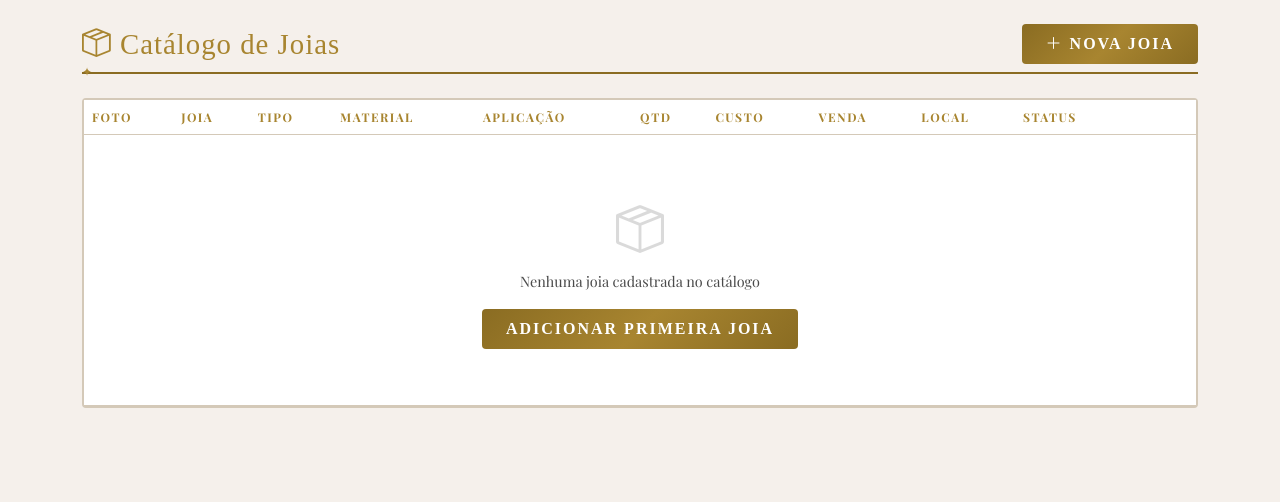
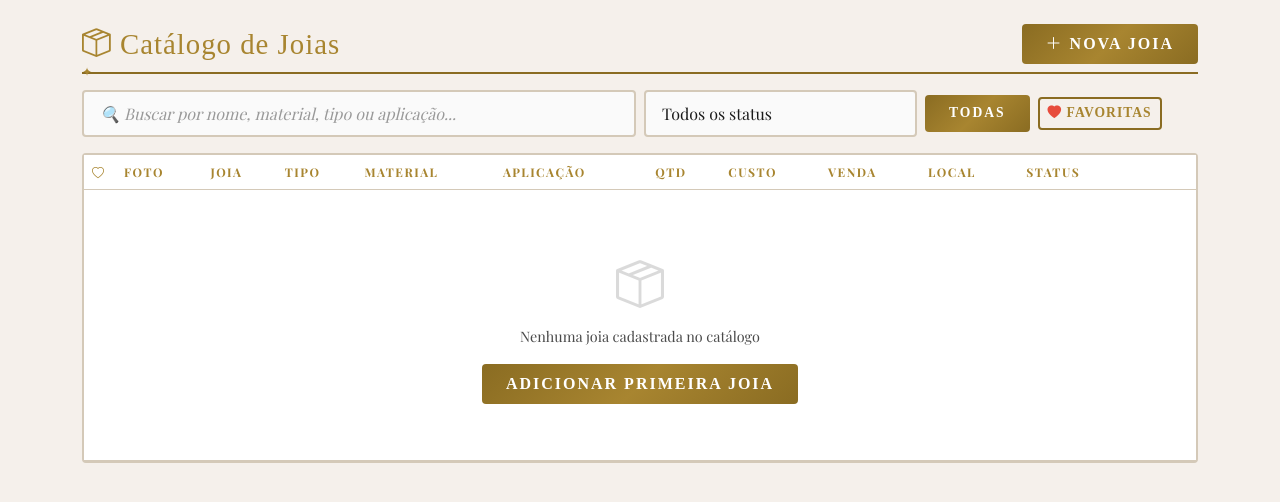
Before and after one commit to triyngtobedev/pirataria-os, a Flask app: template app/templates/estoque.html in a window 1280 px wide. Shown: the top 502 px of the page. Run offline with Flask 3, Linux system fonts and the light colour scheme; the template is opened without the code that fills it, so the values that code supplies are empty; some web fonts are replaced.

Commit message:
Busca instantânea + favoritos no catálogo

```diff
--- a/app/__init__.py
+++ b/app/__init__.py
@@ -48,5 +48,10 @@ def create_app(config_name=None):
             db.session.commit()
         except Exception:
             db.session.rollback()
+        try:
+            db.session.execute(sa_text('ALTER TABLE produtos ADD COLUMN favorito BOOLEAN DEFAULT FALSE'))
+            db.session.commit()
+        except Exception:
+            db.session.rollback()
 
     return app
--- a/app/models/schemas.py
+++ b/app/models/schemas.py
@@ -39,6 +39,7 @@ class Produto(db.Model):
     valor_venda = db.Column(db.Float, default=0.0)
     local_fisico = db.Column(db.String(200), default='')
     foto = db.Column(db.String(500), default='')
+    favorito = db.Column(db.Boolean, default=False)
     created_at = db.Column(db.DateTime, default=datetime.utcnow)
     studio = db.relationship('Studio', backref='produtos')
 
--- a/app/static/style.css
+++ b/app/static/style.css
@@ -375,6 +375,10 @@ h1, h2, h3, h4, h5, h6,
     background: rgba(212, 168, 67, 0.05);
 }
 
+.table-favorito td:first-child {
+    background: rgba(231, 76, 60, 0.05);
+}
+
 input[type="number"]::-webkit-inner-spin-button {
     opacity: 0.5;
 }
--- a/app/templates/estoque.html
+++ b/app/templates/estoque.html
@@ -1,19 +1,38 @@
 {% extends "base.html" %}
 {% block title %}Estoque — Pirataria Body Art OS{% endblock %}
 {% block content %}
-<div class="d-flex justify-content-between align-items-center mb-4 section-header">
+<div class="d-flex justify-content-between align-items-center mb-3 section-header">
     <h4 class="gold-text mb-0" style="font-size:1.8rem;"><i class="bi bi-box-seam"></i> Catálogo de Joias</h4>
     <button class="btn btn-pirataria" data-bs-toggle="modal" data-bs-target="#modalAdicionar">
         <i class="bi bi-plus-lg"></i> Nova Joia
     </button>
 </div>
 
+<div class="row g-2 mb-3">
+    <div class="col-md-6">
+        <input type="text" id="buscaJoia" class="form-control form-pirataria" placeholder="🔍 Buscar por nome, material, tipo ou aplicação..." onkeyup="filtrarTabela()">
+    </div>
+    <div class="col-md-3">
+        <select id="filtroStatus" class="form-control form-pirataria" onchange="filtrarTabela()">
+            <option value="">Todos os status</option>
+            <option value="disponivel">Disponível</option>
+            <option value="poucas">Poucas unidades</option>
+            <option value="repor">Repor</option>
+        </select>
+    </div>
+    <div class="col-md-3 d-flex gap-2 align-items-center">
+        <a href="{{ url_for('estoque.listar') }}" class="btn btn-sm {% if not request.args.get('fav') %}btn-pirataria{% else %}btn-outline-pirataria{% endif %}" style="font-size:0.85rem;">Todas</a>
+        <a href="{{ url_for('estoque.listar') }}?fav=1" class="btn btn-sm {% if request.args.get('fav') %}btn-pirataria{% else %}btn-outline-pirataria{% endif %}" style="font-size:0.85rem;"><i class="bi bi-heart-fill" style="color:#e74c3c;"></i> Favoritas</a>
+    </div>
+</div>
+
 <div class="card card-pirataria">
     <div class="card-body p-0">
         <div class="table-responsive">
-            <table class="table table-pirataria mb-0">
+            <table class="table table-pirataria mb-0" id="tabelaJoias">
                 <thead>
                     <tr>
+                        <th style="width:32px;"><i class="bi bi-heart"></i></th>
                         <th>Foto</th>
                         <th>Joia</th>
                         <th>Tipo</th>
@@ -30,7 +49,16 @@
                 <tbody>
                     {% if produtos %}
                         {% for p in produtos %}
-                        <tr>
+                        <tr class="{% if p.favorito %}table-favorito{% endif %}">
+                            <td>
+                                <a href="{{ url_for('estoque.favoritar', id=p.id) }}" class="text-decoration-none">
+                                    {% if p.favorito %}
+                                        <i class="bi bi-heart-fill" style="color:#e74c3c;font-size:1.1rem;"></i>
+                                    {% else %}
+                                        <i class="bi bi-heart" style="color:#bbb;font-size:1.1rem;"></i>
+                                    {% endif %}
+                                </a>
+                            </td>
                             <td>
                                 {% if p.foto %}
                                 <img src="{{ url_for('static', filename='uploads/' + p.foto) }}"
@@ -38,24 +66,24 @@
                                      onclick="verFoto('{{ url_for('static', filename='uploads/' + p.foto) }}', '{{ p.nome.replace("'", "\\'") }}')"
                                      alt="{{ p.nome }}">
                                 {% else %}
-                                <span style="color:#666;font-size:0.7rem;">sem foto</span>
+                                <span style="color:#bbb;font-size:0.7rem;">sem foto</span>
                                 {% endif %}
                             </td>
                             <td><strong class="gold-text">{{ p.nome }}</strong></td>
-                            <td>{{ p.tipo_joia or '—' }}</td>
+                            <td class="td-tipo">{{ p.tipo_joia or '—' }}</td>
                             <td>
                                 {% if p.material %}
-                                    <span class="badge badge-pirataria" style="background:rgba(0,0,0,0.05);color:#333;font-weight:600;">
+                                    <span class="badge badge-pirataria td-material" style="background:rgba(0,0,0,0.05);color:#333;font-weight:600;">
                                         {{ p.material }}
                                     </span>
-                                {% else %}<span style="color:#888;">—</span>{% endif %}
+                                {% else %}<span class="td-material" style="color:#888;">—</span>{% endif %}
                             </td>
-                            <td>{{ p.local_aplicacao or '—' }}</td>
-                            <td class="fw-bold">{{ p.quantidade }}</td>
+                            <td class="td-aplicacao">{{ p.local_aplicacao or '—' }}</td>
+                            <td class="fw-bold td-qtd">{{ p.quantidade }}</td>
                             <td>R$ {{ "%.0f"|format(p.custo) }}</td>
                             <td class="gold-text fw-bold">R$ {{ "%.0f"|format(p.valor_venda) }}</td>
                             <td style="color:#888;">{{ p.local_fisico or '—' }}</td>
-                            <td>
+                            <td class="td-status">
                                 {% if p.quantidade == 0 %}
                                     <span class="status-repor"><i class="bi bi-circle-fill me-1" style="font-size:0.5rem;"></i>Repor</span>
                                 {% elif p.quantidade <= 3 %}
@@ -78,7 +106,7 @@
                         {% endfor %}
                     {% else %}
                         <tr>
-                            <td colspan="11">
+                            <td colspan="12">
                                 <div class="empty-state">
                                     <i class="bi bi-box-seam"></i>
                                     <p class="mt-2">Nenhuma joia cadastrada no catálogo</p>
@@ -92,6 +120,50 @@
         </div>
     </div>
 </div>
+
+<script>
+var somenteFavoritos = {% if request.args.get('fav') %}true{% else %}false{% endif %};
+
+function filtrarTabela() {
+    var busca = document.getElementById('buscaJoia').value.toLowerCase().normalize('NFD').replace(/[\u0300-\u036f]/g, '');
+    var statusFiltro = document.getElementById('filtroStatus').value;
+    var linhas = document.querySelectorAll('#tabelaJoias tbody tr');
+    var visiveis = 0;
+
+    linhas.forEach(function(linha) {
+        var texto = linha.textContent.toLowerCase().normalize('NFD').replace(/[\u0300-\u036f]/g, '');
+        var matchBusca = !busca || texto.indexOf(busca) > -1;
+
+        var coracao = linha.querySelector('td:first-child i');
+        var ehFavorito = coracao && coracao.classList.contains('bi-heart-fill');
+        var matchFav = !somenteFavoritos || ehFavorito;
+
+        var statusCelula = linha.querySelector('.td-status');
+        var statusTexto = statusCelula ? statusCelula.textContent.trim().toLowerCase() : '';
+        var matchStatus = !statusFiltro || statusTexto === statusFiltro;
+
+        if (matchBusca && matchFav && matchStatus) {
+            linha.style.display = '';
+            visiveis++;
+        } else {
+            linha.style.display = 'none';
+        }
+    });
+
+    var msgVazio = document.getElementById('msgSemResultados');
+    if (visiveis === 0) {
+        if (!msgVazio) {
+            msgVazio = document.createElement('tr');
+            msgVazio.id = 'msgSemResultados';
+            msgVazio.innerHTML = '<td colspan="12"><div class="empty-state"><i class="bi bi-search"></i><p class="mt-2">Nenhuma joia encontrada</p></div></td>';
+            document.querySelector('#tabelaJoias tbody').appendChild(msgVazio);
+        }
+        msgVazio.style.display = '';
+    } else if (msgVazio) {
+        msgVazio.style.display = 'none';
+    }
+}
+</script>
 
 <div class="modal fade" id="modalAdicionar" tabindex="-1">
     <div class="modal-dialog modal-lg">
```
Also changed, not shown: app/blueprints/estoque.py (+12 -2 lines).
